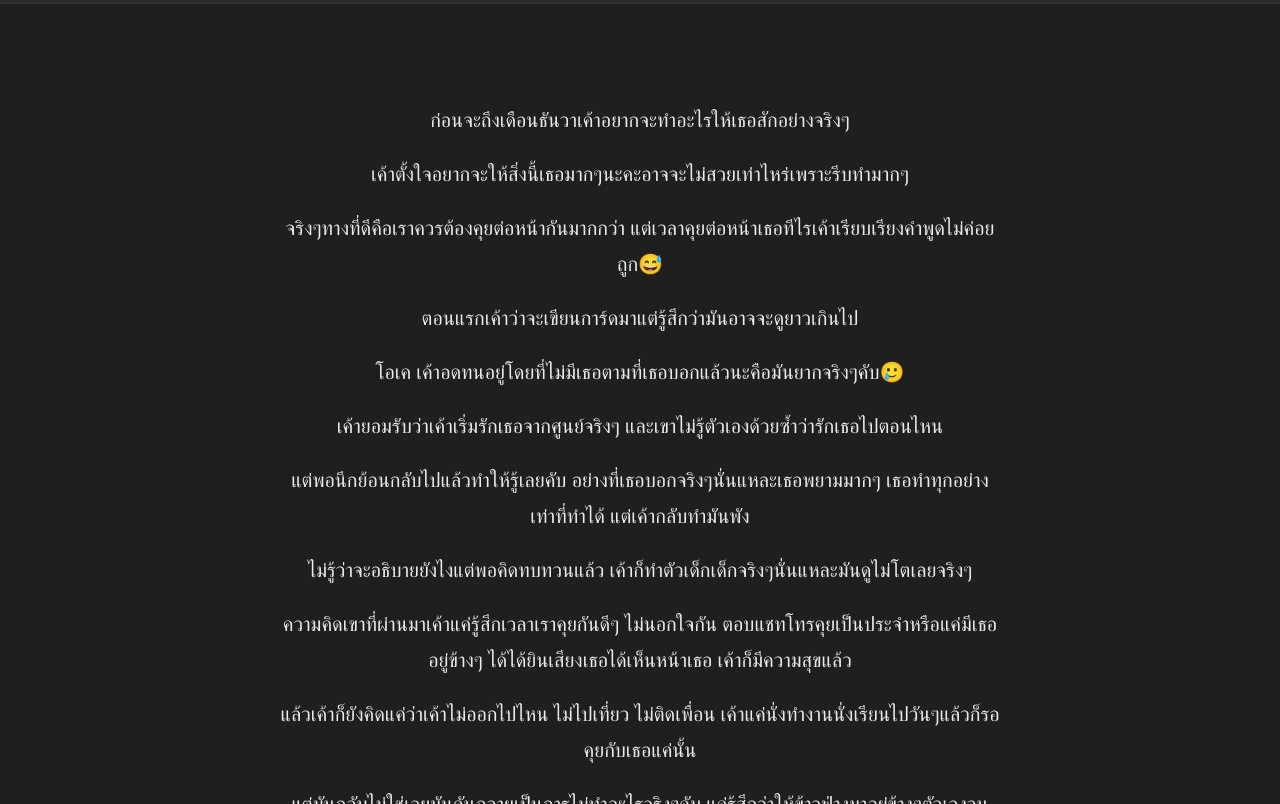
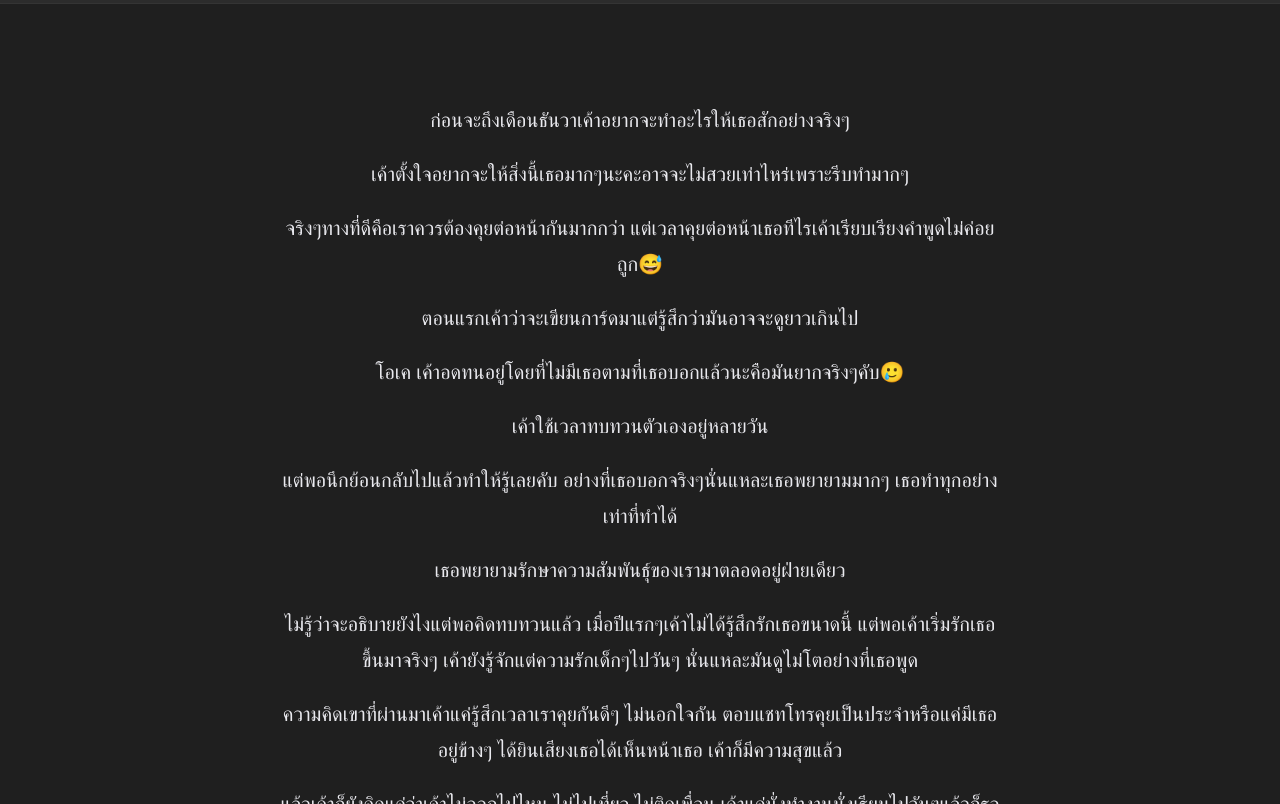
Before and after one commit to Munggon221133/my-love, a React (Vite) app: page /#/gallery in a window 1280 px wide. Built offline with nearby package versions, Linux system fonts and the light colour scheme.

Commit message:
feat: Update text

```diff
--- a/src/pages/Gallery/Gallery.tsx
+++ b/src/pages/Gallery/Gallery.tsx
@@ -131,20 +131,21 @@ export default function Gallery() {
                     <p className="line">จริงๆทางที่ดีคือเราควรต้องคุยต่อหน้ากันมากกว่า แต่เวลาคุยต่อหน้าเธอทีไรเค้าเรียบเรียงคำพูดไม่ค่อยถูก😅</p>
                     <p className="line">ตอนแรกเค้าว่าจะเขียนการ์ดมาแต่รู้สึกว่ามันอาจจะดูยาวเกินไป</p>
                     <p className="line">โอเค เค้าอดทนอยู่โดยที่ไม่มีเธอตามที่เธอบอกแล้วนะคือมันยากจริงๆคับ🥲</p>
-                    <p className="line">เค้ายอมรับว่าเค้าเริ่มรักเธอจากศูนย์จริงๆ และเขาไม่รู้ตัวเองด้วยซ้ำว่ารักเธอไปตอนไหน</p>
-                    <p className="line">แต่พอนึกย้อนกลับไปแล้วทำให้รู้เลยคับ อย่างที่เธอบอกจริงๆนั่นแหละเธอพยามมากๆ เธอทำทุกอย่างเท่าที่ทำได้ แต่เค้ากลับทำมันพัง</p>
-                    <p className="line">ไม่รู้ว่าจะอธิบายยังไงแต่พอคิดทบทวนแล้ว เค้าก็ทำตัวเด็กเด็กจริงๆนั่นแหละมันดูไม่โตเลยจริงๆ</p>
-                    <p className="line">ความคิดเขาที่ผ่านมาเค้าแค่รู้สึกเวลาเราคุยกันดีๆ ไม่นอกใจกัน ตอบแชทโทรคุยเป็นประจำหรือแค่มีเธออยู่ข้างๆ ได้ได้ยินเสียงเธอได้เห็นหน้าเธอ เค้าก็มีความสุขแล้ว</p>
+                    <p className="line">เค้าใช้เวลาทบทวนตัวเองอยู่หลายวัน</p>
+                    <p className="line">แต่พอนึกย้อนกลับไปแล้วทำให้รู้เลยคับ อย่างที่เธอบอกจริงๆนั่นแหละเธอพยายามมากๆ เธอทำทุกอย่างเท่าที่ทำได้</p>
+                    <p className="line">เธอพยายามรักษาความสัมพันธุ์ของเรามาตลอดอยู่ฝ่ายเดียว</p>
+                    <p className="line">ไม่รู้ว่าจะอธิบายยังไงแต่พอคิดทบทวนแล้ว เมื่อปีแรกๆเค้าไม่ได้รู้สึกรักเธอขนาดนี้ แต่พอเค้าเริ่มรักเธอขึ้นมาจริงๆ เค้ายังรู้จักแต่ความรักเด็กๆไปวันๆ นั่นแหละมันดูไม่โตอย่างที่เธอพูด</p>
+                    <p className="line">ความคิดเขาที่ผ่านมาเค้าแค่รู้สึกเวลาเราคุยกันดีๆ ไม่นอกใจกัน ตอบแชทโทรคุยเป็นประจำหรือแค่มีเธออยู่ข้างๆ ได้ยินเสียงเธอได้เห็นหน้าเธอ เค้าก็มีความสุขแล้ว</p>
                     <p className="line">แล้วเค้าก็ยังคิดแค่ว่าเค้าไม่ออกไปไหน ไม่ไปเที่ยว ไม่ติดเพื่อน เค้าแค่นั่งทำงานนั่งเรียนไปวันๆแล้วก็รอคุยกับเธอแค่นั้น</p>
                     <p className="line">แต่มันกลับไม่ใช่เลยมันดันกลายเป็นการไม่ทำอะไรจริงๆคับ แค่รู้สึกว่าให้ข้าวฟ่างมาอยู่ข้างๆตัวเองจนมองข้ามความรู้สึกของเธอไปจริงๆเหมือนเธอยืนพิงท่อนไม้ยังงั้น อารมณ์แบบเหมือนเค้าไม่มีกิ่งก้านอะไรไปบังฝนบังแดดให้เธอเลยรู้แค่ว่าเธออยู่ข้างๆก็พอใจแล้ว</p>
-                    <p className="line">พอเค้าลองคิดแล้วเค้าก็เข้าใจแล้วคับ ทั้งๆที่เค้าอยู่ข้างเธอ แต่ว่าเธอบอกเขาว่าเธอพึ่งอะไรเค้าไม่ได้เลยจนเธอต้องไปพึ่งคนอื่นแทน</p>
+                    <p className="line">พอเค้าลองคิดแล้วเค้าก็เข้าใจแล้วคับ ทั้งๆที่เค้าอยู่ข้างๆเธอ แต่ว่าเธอบอกเขาว่าเธอพึ่งอะไรเค้าไม่ได้เลยจนเธอต้องไปพึ่งคนอื่นแทน</p>
                     <p className="line">จริงๆเค้ารู้สึกเสียใจมากๆเวลาที่เธอเอาเค้าไปเปรียบเทียบกับคนอื่นว่า เค้าไม่เท่าคนนี้เค้าไม่เท่าคนนั้น</p>
                     <p className="line">คือพอเค้าคิดมาถึงตรงนี้เค้าก็ รู้สึกแย่จริงๆคับ ที่เค้าทำนิสัยเห็นแก่ตัว ที่จะรับจากเธออย่างเดียว🥹</p>
-                    <p className="line">แล้วพอถึงวันที่เค้าต้องเป็นคนที่อยู่ข้างเธอจริงๆ กลับไม่สามารถรับอารมณ์เหมือนของเธอได้เลย</p>
-                    <p className="line">หลายวันที่ผ่านมานี้ เค้าพยามคิดแล้วก็หาวิธีรักษาความสัมพันธ์ของเราแล้วนะคะ จริงๆเค้าอยากแก้มันมากๆ แต่เค้าจะยอมรับการตัดสินใจของเธอ เพราะที่ผ่านมาเค้าแย่จริงๆ เค้าได้แค่จับมือเธอไว้เท่านั้นไม่กล้าที่จะดึงมือเธอมาด้วยซ้ำ</p>
-                    <p className="line">แต่เค้ารู้สึกแบบนี้มากๆนะคับตอนนี้คือเค้าไม่อยากเสียเธอไป แต่มันคงยากแล้วใช่ไหมคะ เค้าเข้าใจเธอคับที่จะมีเหตุผลไปจากเค้าจริงๆ</p>
+                    <p className="line">แล้วพอถึงวันที่เค้าต้องเป็นคนที่อยู่ข้างเธอจริงๆ กลับไม่สามารถรับอารมณ์อื่นๆของเธอได้เลย เพราะตัวเองได้รับร้อยยิ้ม เสียงหัวเรอะที่เธอพยายามทำให้เค้ามาตลอด</p>
+                    <p className="line">หลายวันที่ผ่านมานี้ เค้าพยามคิดแล้วก็หาวิธีรักษาความสัมพันธ์ของเราแล้วนะคะ จริงๆเค้าอยากแก้มันมากๆ แต่เค้าจะยอมรับการตัดสินใจของเธอนะ เพราะที่ผ่านมาเค้าแย่จริงๆ เค้าอะไรให้เธอไม่ได้เลยอะ คือตอนนี้เค้าได้แค่จับมือเธอไว้เท่านั้นไม่กล้าที่จะดึงมือเธอมาด้วยซ้ำ</p>
+                    <p className="line">เค้าพยายามจะยอมรับให้ได้เหมือนที่เธอบอกนะคะ แต่ทุกๆวันที่ผ่านมานี้เค้าก็กลัวอยู่ดีที่เธอจะสบัดมือเค้าออกไป แต่เค้ารู้สึกแบบนี้มากๆนะคับตอนนี้คือเค้าไม่อยากเสียเธอไป แต่มันคงยากแล้วใช่ไหมคะ เค้าเข้าใจเธอคับที่เธอจะมีเหตุผลไปจากเค้าจริงๆ</p>
                     <p className="line">เค้าไม่รู้จะพูดอะไรแล้วเลยแต่เค้าขอบคุณเธอมากๆเลยคับ คือช่วงเวลาหลายปีที่ผ่านมาคับเค้ามีความสุขมากๆ แล้วเค้าก็รักเธอมากขึ้นทุกปี โดยเค้าก็ไม่รู้เหมือนกันว่าทำไมเค้าถึงรักผู้หญิงคนนี้</p>
-                    <p className="line">เค้าได้เรียนรู้จากเธอมาเยอะมากๆแต่เค้า ก็อยากเอาสิ่งที่เรียนรู้แล้วก็ความผิดพลาดนี้มารักษาความสัมพันธ์ของเราเลยนะครับเค้ารู้ว่ามันเกิดรอยร้าวหรือสำหรับเธออาจจะแตกไปบางส่วนแล้วแต่เค้าก็อยากจะซ่อมมันจริงๆนะ</p>
+                    <p className="line">เค้าได้เรียนรู้จากเธอมาเยอะมากๆ เค้าคอยมองดูเธอตลอดนะคะแต่เค้าดันกลับไม่ทำอะไรเลยจนเธอต้องเรียกร้อง🥹 แต่เค้าก็อยากเอาสิ่งที่เรียนรู้แล้วก็ความผิดพลาดนี้มารักษาความสัมพันธ์ของเราต่อนะคับเค้ารู้ว่ามันเกิดรอยร้าวหรือสำหรับเธออาจจะแตกไปบางส่วนแล้วแต่เค้าก็อยากจะซ่อมมันจริงๆนะ</p>
                     <p className="line">อาจจะดูเห็นแก่ตัวอีกแล้วแต่เธอไม่ไปได้มั้ย</p>
                     <p className="line">เรื่องจริงนะคะที่เวลาเค้าเห็นเธอยิ้มเค้ามีความสุขมากๆ แต่ขอโทษจริงๆครับที่เค้าไม่เคยทำให้เธอยิ้มเลย เธอบอกเธอพยายามยิ้มเองแต่เขาก็อย่ากทำให้เธอยิ้มบ้างอะ</p>
                     <p className="line">คืนดีกันได้แล้วนะคะ เค้าให้เธอกระทืบเค้าเลยก็ได้ อยากระบายอะไร นัททีจะรับเอง</p>
```
